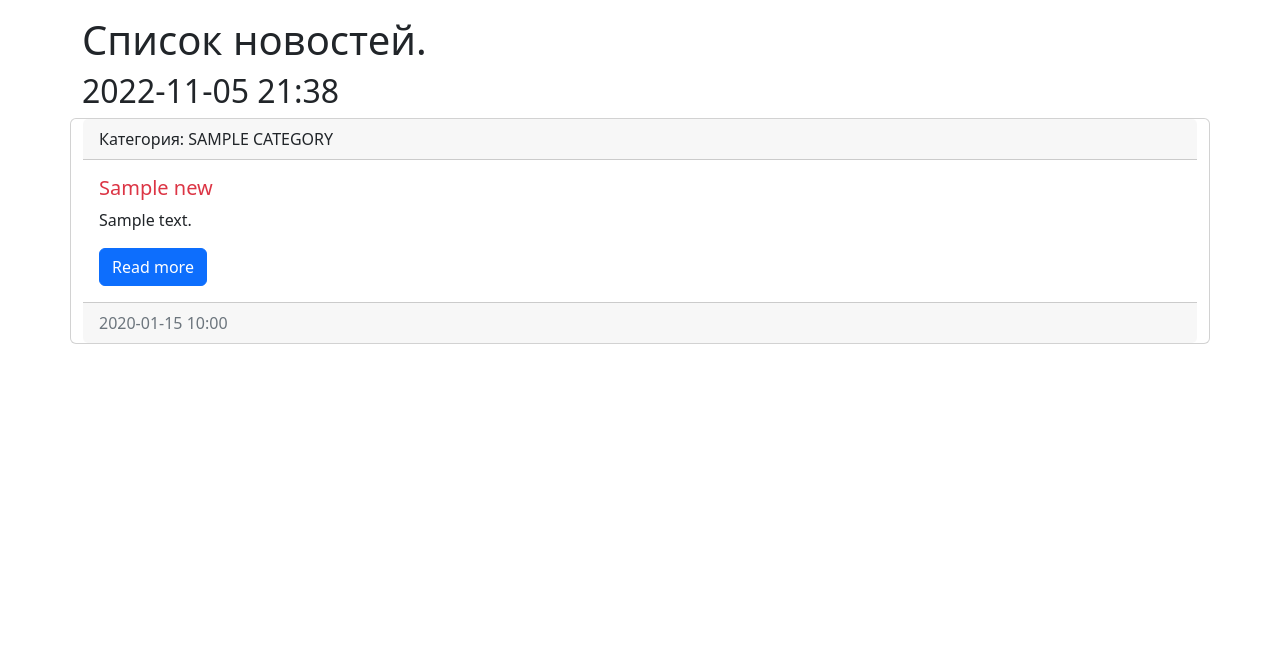
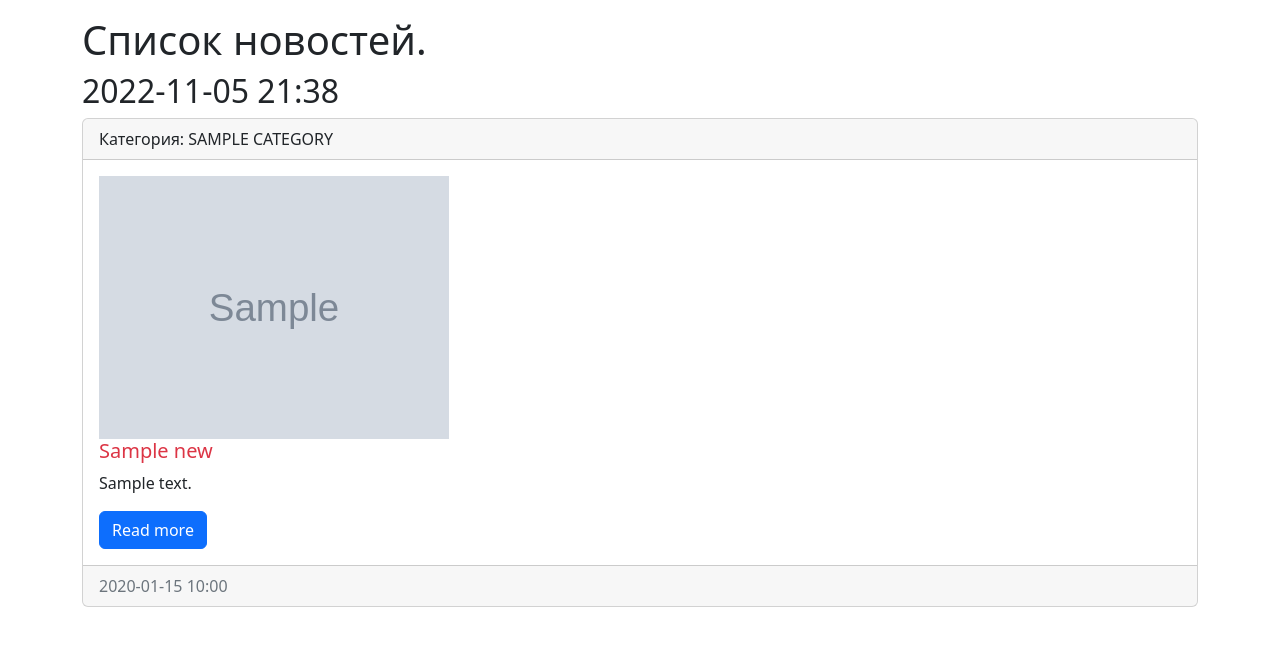
Before and after one commit to Git-DmR/django4fun, a Django app: page / in a window 1280 px wide. Shown: the part 56-702 px from the top of the page. Run offline with Django 3.2, Linux system fonts and the light colour scheme; tables that the repository leaves empty hold one stand-in row (values such as "Sample post"); grey boxes marked "Sample" are stand-in pictures.

Commit message:
lesson 15. Templates filters.

```diff
--- a/d4f/news/templates/news/index.html
+++ b/d4f/news/templates/news/index.html
@@ -28,16 +28,26 @@
 <div class="container mt-3">
     <h1>{{ title }}</h1>
     <h2>{% now "Y-m-d H:i"%}</h2>
-    <div class="row">
+    <div class="row ">
+        <div class="col-md-12">
             {% for item in news %}
             <div class="card mb-3">
-          <div class="card-header">
+                <div class="card-header ">
                     Категория: {{ item.category }}
                 </div>
-          <div class="card-body">
+                <div class="card-body ">
+                    <div class="media">
+                        {% if item.photo %}
+                            <img src="{{item.photo.url}}" alt="No image." width="350" class="mr-3">
+                        {% else %}
+                            <img src="https://picsum.photos/id/1060/350/235/?blur=2" alt="No image.">
+                        {% endif %}
+                        <div class="media-body">
                             <h5 class="card-title {% cycle 'text-danger' 'text-warning' 'text-success' %}">{{ item.title }}</h5>
                             <p class="card-text">{{ item.content}}</p>
                             <a href="#" class="btn btn-primary">Read more</a>
+                        </div>
+                    </div>
                 </div>
                 <div class="card-footer text-muted">
                     {{ item.created_at | date:"Y-m-d H:i" }}
@@ -46,6 +56,7 @@
             {% endfor %}
         </div>
     </div>
+</div>
 <script src="https://cdn.jsdelivr.net/npm/bootstrap@5.2.2/dist/js/bootstrap.bundle.min.js" integrity="sha384-OERcA2EqjJCMA+/3y+gxIOqMEjwtxJY7qPCqsdltbNJuaOe923+mo//f6V8Qbsw3" crossorigin="anonymous"></script>
 </body>
 </html>
```
Also changed, not shown: d4f/media/photos/22/11/02/photo_2021-03-18_17-21-02.jpg (deleted), 1 other file. Lines whose indentation alone changed are shown as unchanged.
